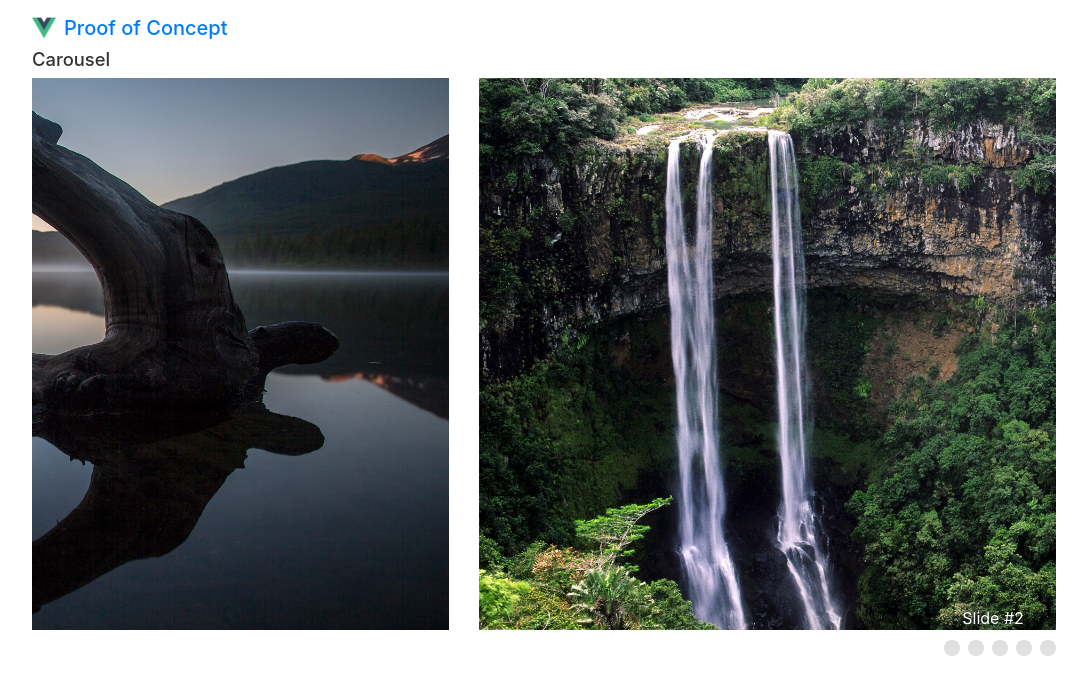
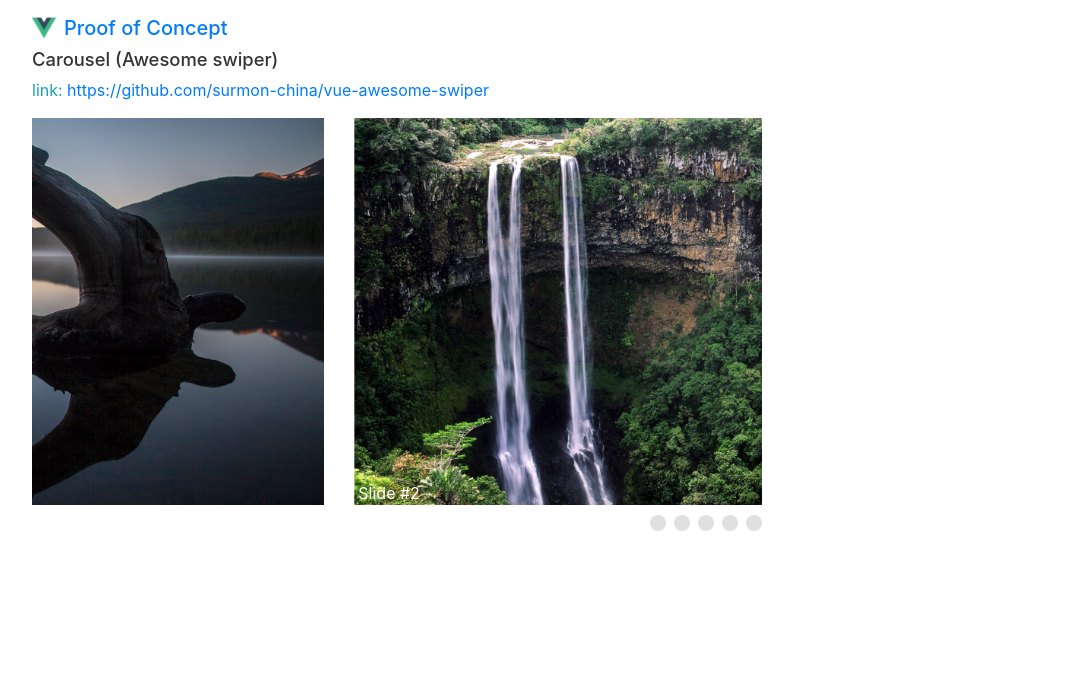
Before and after one commit to bverboven/vuejs-poc, a Vue app: page /carousel in a window 1280 px wide. Shown: the top 694 px of the page, without its empty margins (53-1140 px from the left). Built offline with nearby package versions, Linux system fonts and the light colour scheme.

Commit message:
carousel header

```diff
--- a/src/poc/carousel/Carousel.vue
+++ b/src/poc/carousel/Carousel.vue
@@ -1,4 +1,15 @@
 <template>
+  <article>
+    <h2>Carousel (Awesome swiper)</h2>
+    <p class="text-info">
+      link:
+      <a
+        href="https://github.com/surmon-china/vue-awesome-swiper"
+        target="_blank"
+      >
+        https://github.com/surmon-china/vue-awesome-swiper
+      </a>
+    </p>
     <div class="carousel-container">
       <div class="row">
         <div class="col">
@@ -11,7 +22,7 @@
               v-for="(slide, index) in slides"
               :key="slide.id || index"
             >
-            <div class="img-wrapper text-center">
+              <div class="img-wrapper">
                 <img
                   class="d-block img-fluid carousel-img align-middle"
                   :src="slide.imgUrl"
@@ -39,6 +50,7 @@
         </div>
       </div>
     </div>
+  </article>
 </template>
 
 <script>
--- a/src/poc/carousel/Home.vue
+++ b/src/poc/carousel/Home.vue
@@ -1,14 +1,16 @@
 <template>
   <section>
-    <h2>Carousel</h2>
-    <Carousel :slides="slides" :interval="interval" @change="changeSlide" />
+    <div class="row">
+      <div class="col-md-8">
+        <Carousel :slides="slides" :interval="interval" @change="changeSlide" />
+      </div>
+    </div>
   </section>
 </template>
 
 <script>
 // swiper css
 import "swiper/dist/css/swiper.css";
-
 // swiper component
 import Carousel from "./Carousel.vue";
 
@@ -48,9 +50,6 @@ export default {
 </script>
 
 <style lang="scss">
-section {
-  width: 1024px;
-}
 .carousel-container {
   .img-wrapper {
     img {
```
Lines whose indentation alone changed are shown as unchanged.
